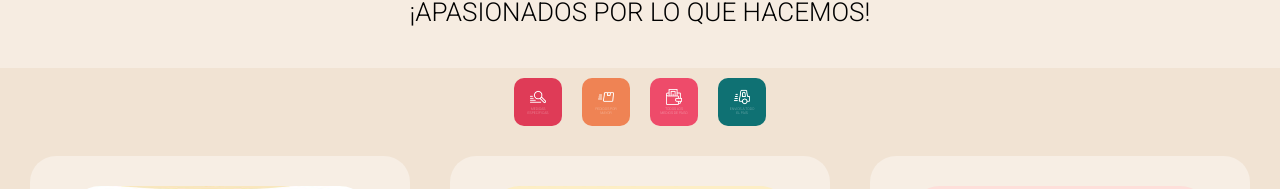
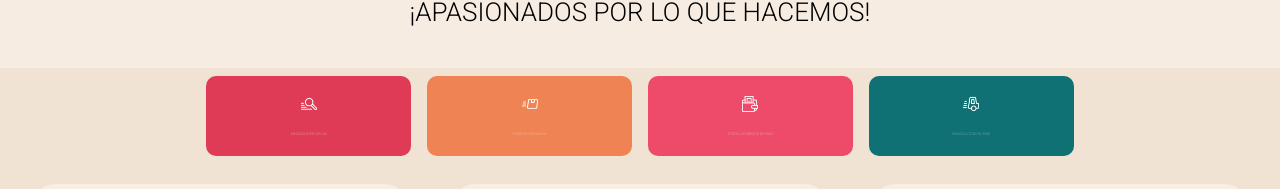
Before and after one commit to matiassalicru/upo-bastidores, a React (Create React App) app: page / in a window 1280 px wide. Shown: the part 364-553 px from the top of the page. Built offline with nearby package versions, Linux system fonts and the light colour scheme.

Commit message:
size update sub-subtitle

```diff
--- a/src/Routes/Home/FakeButton/FakeButton.css
+++ b/src/Routes/Home/FakeButton/FakeButton.css
@@ -5,11 +5,11 @@
     align-items: center;
     flex-direction: column;
     border-radius: 10px;
-    width: 3rem;
-    height: 3rem;
+    width: 16vw;
+    height: 10vh;
     color: #fff;
     padding: 10px;
-    margin: 10px;
+    margin: 0.5rem;
 }
 
 .color1{
--- a/src/Routes/Home/Header/Header.css
+++ b/src/Routes/Home/Header/Header.css
@@ -36,7 +36,7 @@ html{
 .header-sub-subtitle{
     background-color: #ffffff90;
     font-size: 2rem;
-    width: 50vw;
+    width: 70vw;
     border-radius: 10px;
     margin-top: 30px;
 }
```
